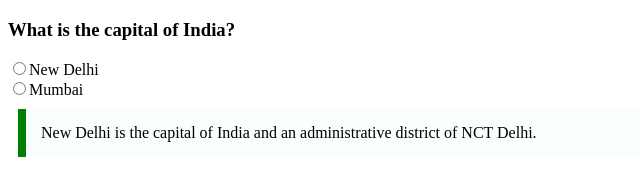
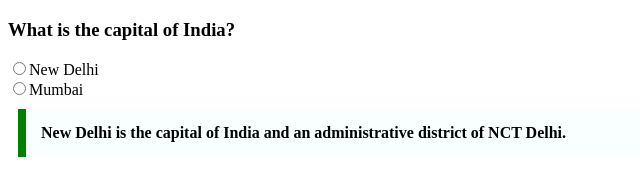
Before and after one commit to acciojob/trivia-AyashaKhan-Intellinez, a website: page main.html in a window 1280 px wide. Shown: the whole page, without its empty margins (0-640 px from the left). Drawn offline with Linux system fonts and the light colour scheme.

Commit message:
created a submission

```diff
--- a/main.html
+++ b/main.html
@@ -11,7 +11,7 @@
 	<h3>What is the capital of India?</h3>
 	<input type="radio">New Delhi</input><br>
 	<input type="radio">Mumbai</input>
-	<blockquote>New Delhi is the capital of India and an administrative district of NCT Delhi.</blockquote>
+	<blockquote cite="https://en.wikipedia.org/wiki/New_Delhi">New Delhi is the capital of India and an administrative district of NCT Delhi.</blockquote>
     <script type="text/javascript" src="./script.js">
 </script>
 
--- a/styles.css
+++ b/styles.css
@@ -6,5 +6,5 @@ blockquote{
 	padding: 15px;
 	border-left: 8px solid green;
 	background-color: #f8fffe;
-
+	font-weight:bold;
 }
```
